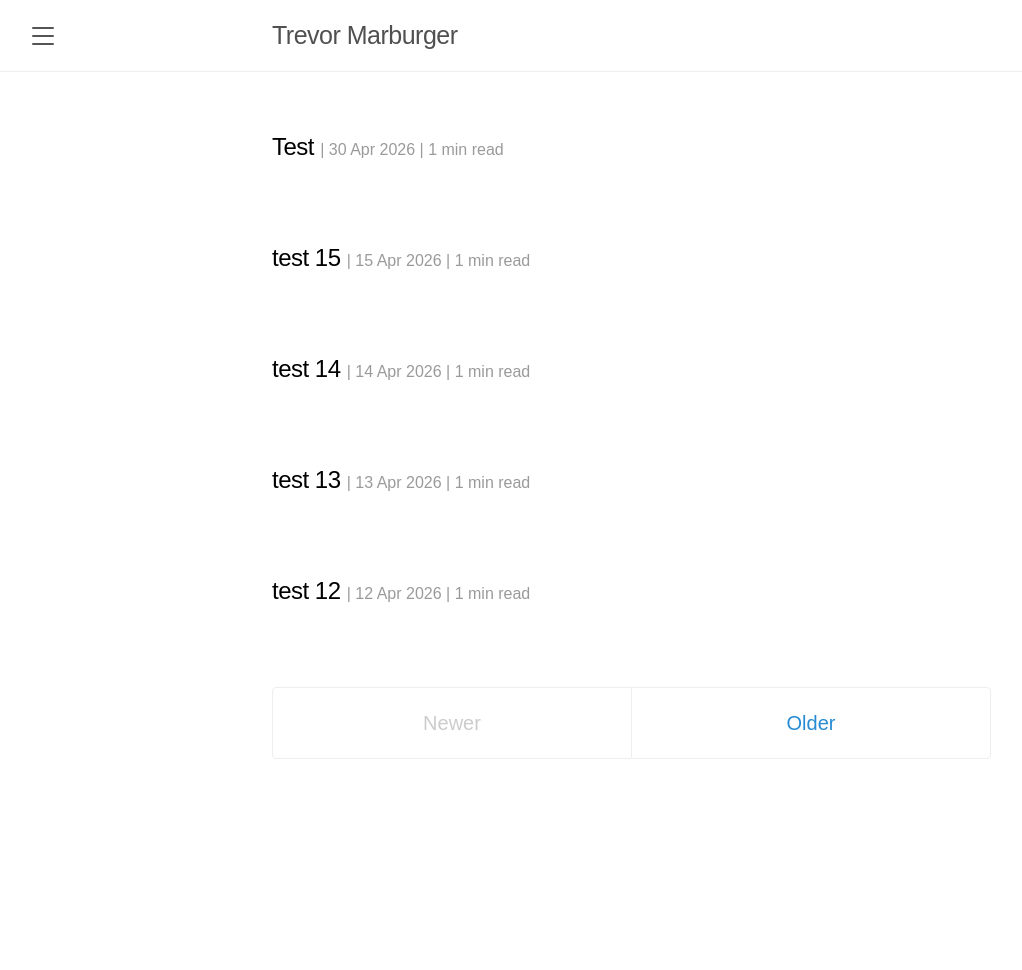
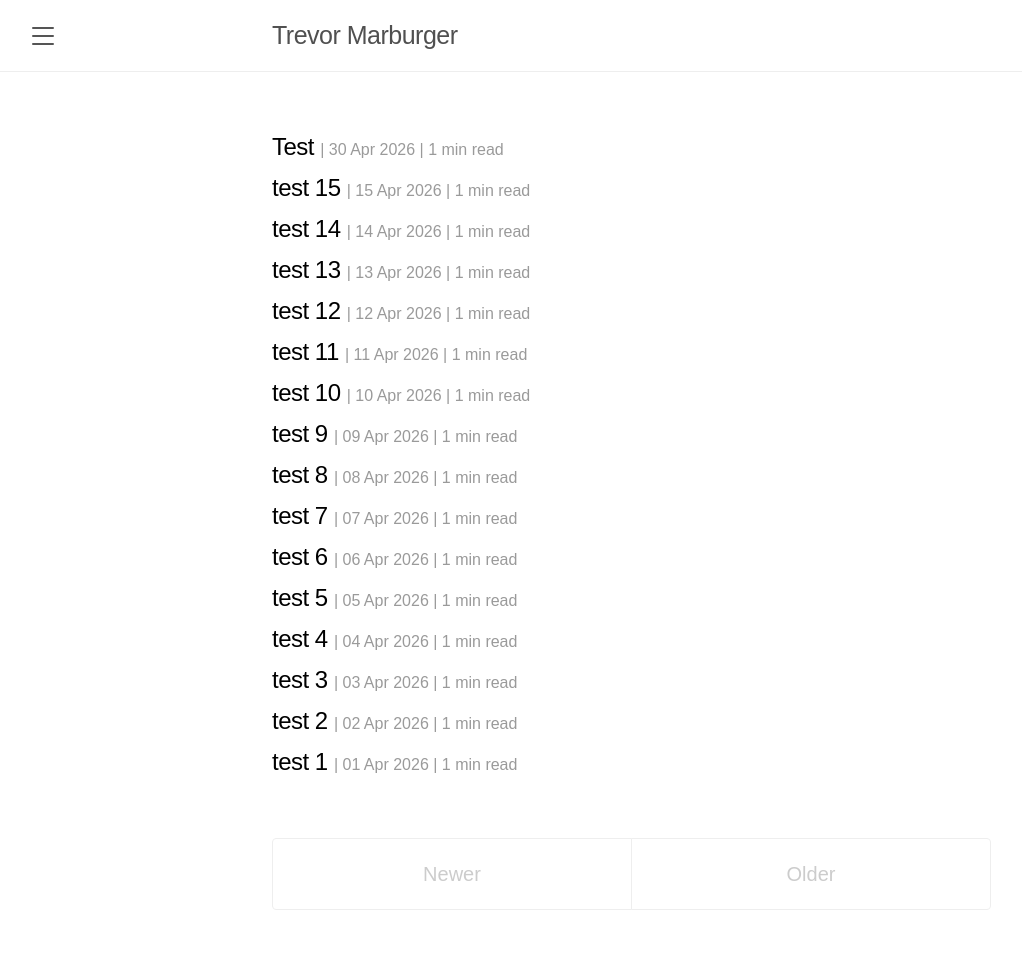
Before and after one commit to trevormarburger/trevormarburger.github.io, a Jekyll site: the page built from index.html, in a window 1280 px wide. Shown: the whole page, without its empty margins (8-1030 px from the left). Built offline with Jekyll 4.4.1, drawn with Linux system fonts in a browser that asks for light colours; the list of posts is cut into pages by our own code; before the commit the page ends 900 px from its top, so only the background shows below that.

Commit message:
crowd posts & increase num on page

```diff
--- a/_config.yml
+++ b/_config.yml
@@ -4,7 +4,7 @@ tagline:             ''
 description:         ''
 url:                 https://trevormarburger.github.io
 baseurl:             ''
-paginate:            5
+paginate:            20
 permalink:           pretty
 
 # About/contact
--- a/public/css/lanyon.css
+++ b/public/css/lanyon.css
@@ -307,6 +307,14 @@ a.sidebar-nav-item:focus {
   margin-bottom: 4em;
 }
 
+/* Reduced spacing for post list */
+.posts .post {
+  margin-bottom: 0.5rem;
+}
+.posts .post-header {
+  margin-bottom: 0.5rem;
+}
+
 .post-header {
   margin-bottom: 2rem;
 }
```
